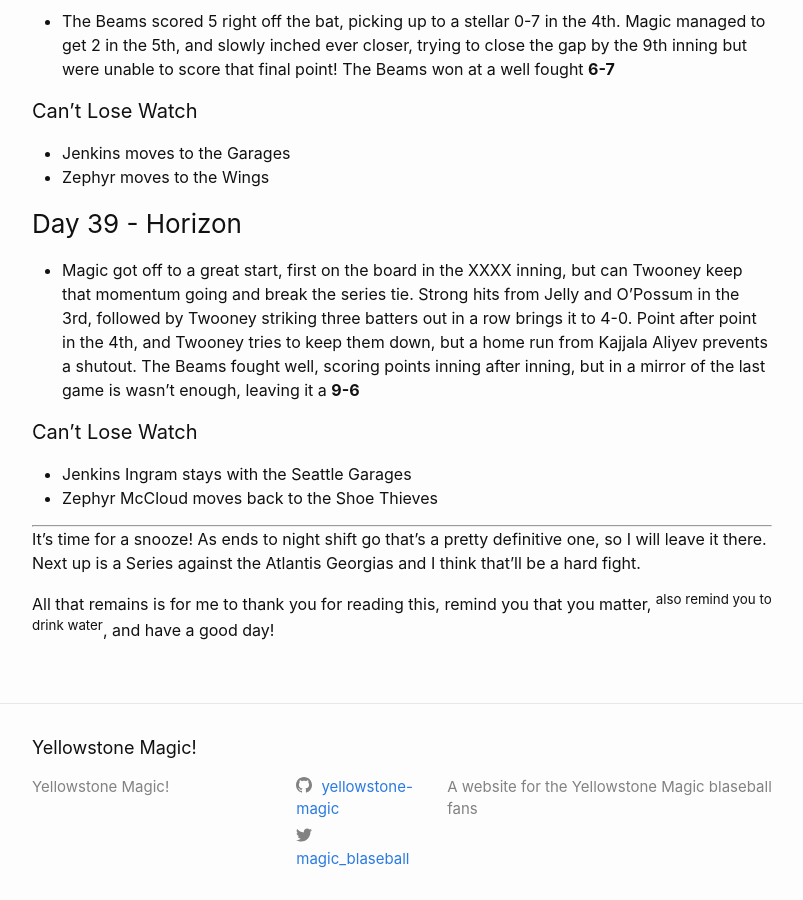
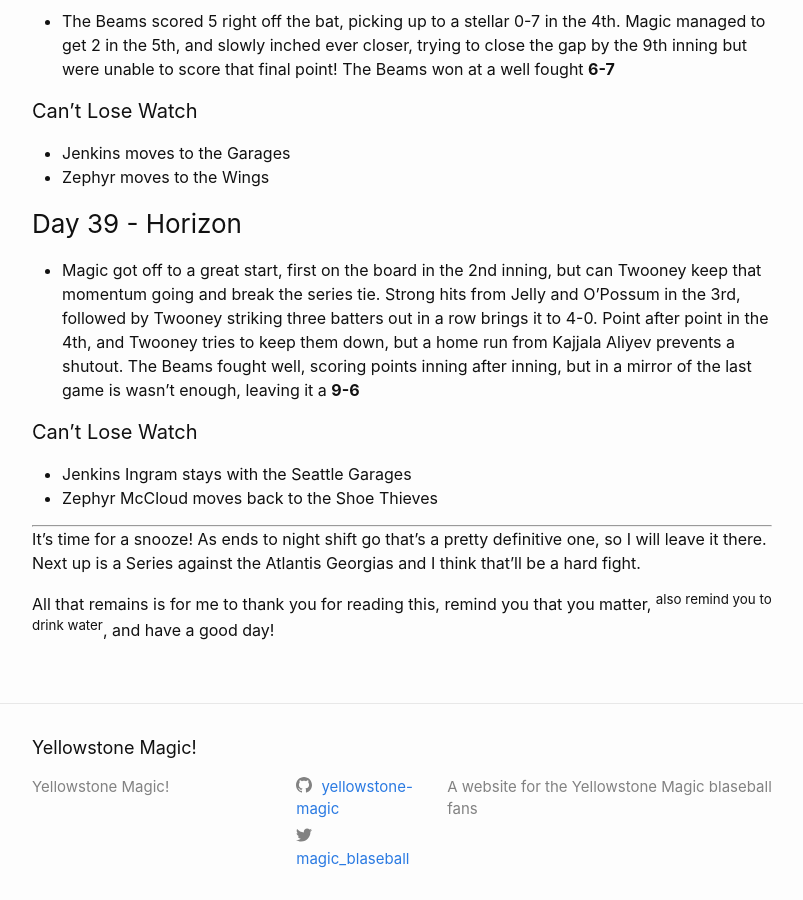
Before and after one commit to yellowstone-magic/yellowstone-magic.github.io, a Jekyll site: the page built from _posts/2023-01-25-Day-2-Night-Shift-Report.markdown, in a window 1280 px wide and 900 px high, scrolled down 1416 px. Shown: the whole window, without its empty margins (238-1041 px from the left). Built offline with Jekyll 4.4.1, drawn with Linux system fonts in a browser that asks for light colours.

Commit message:
Update 2023-01-25-Day-2-Night-Shift-Report.markdown

```diff
--- a/_posts/2023-01-25-Day-2-Night-Shift-Report.markdown
+++ b/_posts/2023-01-25-Day-2-Night-Shift-Report.markdown
@@ -56,7 +56,7 @@ Well, night shift are here once again going into Wednesday; A historically upset
 
 ### Day 39 - Horizon
 
-- Magic got off to a great start, first on the board in the XXXX inning, but can Twooney keep that momentum going and break the series tie. Strong hits from Jelly and O'Possum in the 3rd, followed by Twooney striking three batters out in a row brings it to 4-0. Point after point in the 4th, and Twooney tries to keep them down, but a home run from Kajjala Aliyev prevents a shutout. The Beams fought well, scoring points inning after inning, but in a mirror of the last game is wasn't enough, leaving it a **9-6**
+- Magic got off to a great start, first on the board in the 2nd inning, but can Twooney keep that momentum going and break the series tie. Strong hits from Jelly and O'Possum in the 3rd, followed by Twooney striking three batters out in a row brings it to 4-0. Point after point in the 4th, and Twooney tries to keep them down, but a home run from Kajjala Aliyev prevents a shutout. The Beams fought well, scoring points inning after inning, but in a mirror of the last game is wasn't enough, leaving it a **9-6**
 
 #### Can't Lose Watch
 
```
